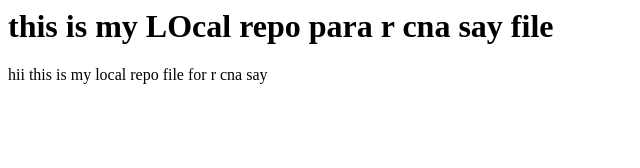
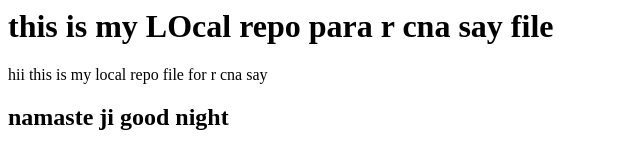
Before and after one commit to SIMRAN2003-sonal/local-repo, a plain HTML site: page index.html in a window 1280 px wide. Shown: the whole page, without its empty margins (0-640 px from the left). Drawn offline with Linux system fonts and the light colour scheme.

Commit message:
adding  headiing h2 og GN

```diff
--- a/index.html
+++ b/index.html
@@ -2,3 +2,6 @@
 <p>
     hii this is my local repo file for r cna say
 </p>
+<h2>
+    namaste ji good night
+</h2>
```
